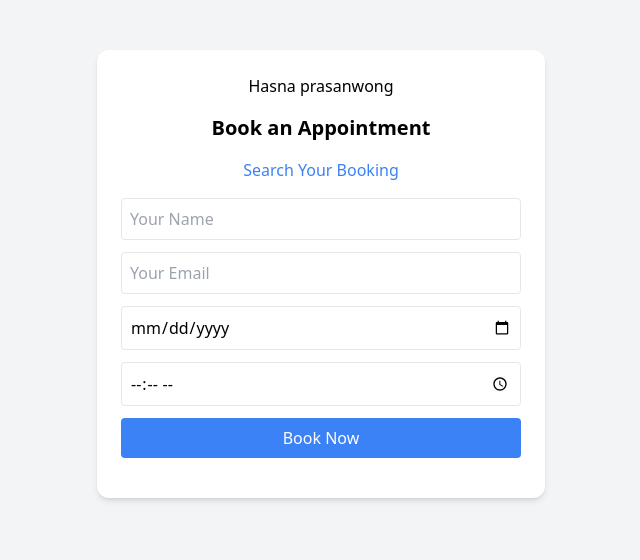
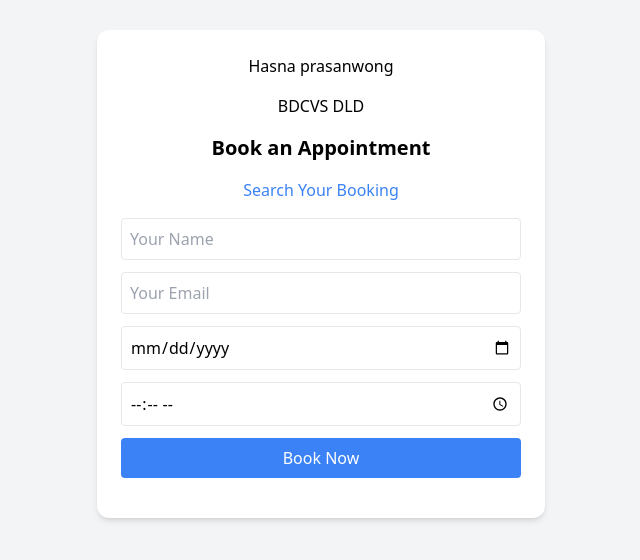
Before and after one commit to prdld/dcontrol, a plain HTML site: page index.html in a window 1280 px wide. Shown: the part 126-686 px from the top of the page, without its empty margins (319-959 px from the left). Drawn offline with nearby package versions, Linux system fonts and the light colour scheme.

Commit message:
add office

```diff
--- a/index.html
+++ b/index.html
@@ -14,6 +14,7 @@
     <div class="p-6 max-w-md bg-white rounded-xl shadow-md space-y-4">
         <div class="flex flex-col items-center space-y-4">
             <h2>Hasna prasanwong</h2>
+            <h2>BDCVS DLD</h2>
             <h2 class="text-xl font-bold">Book an Appointment</h2>
             <a href="./search/" class="text-blue-500 hover:underline">Search Your Booking</a>
         </div>
```
